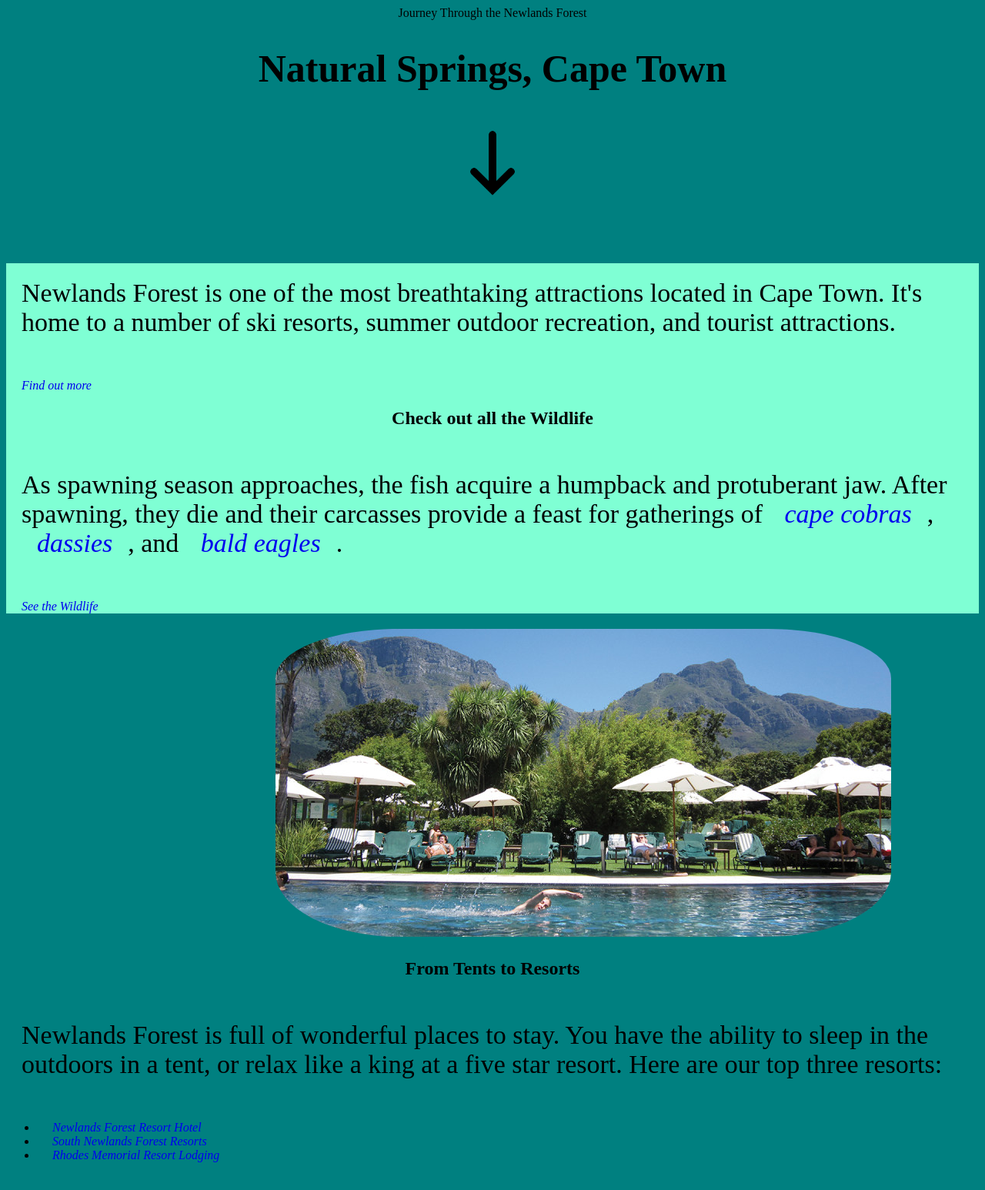
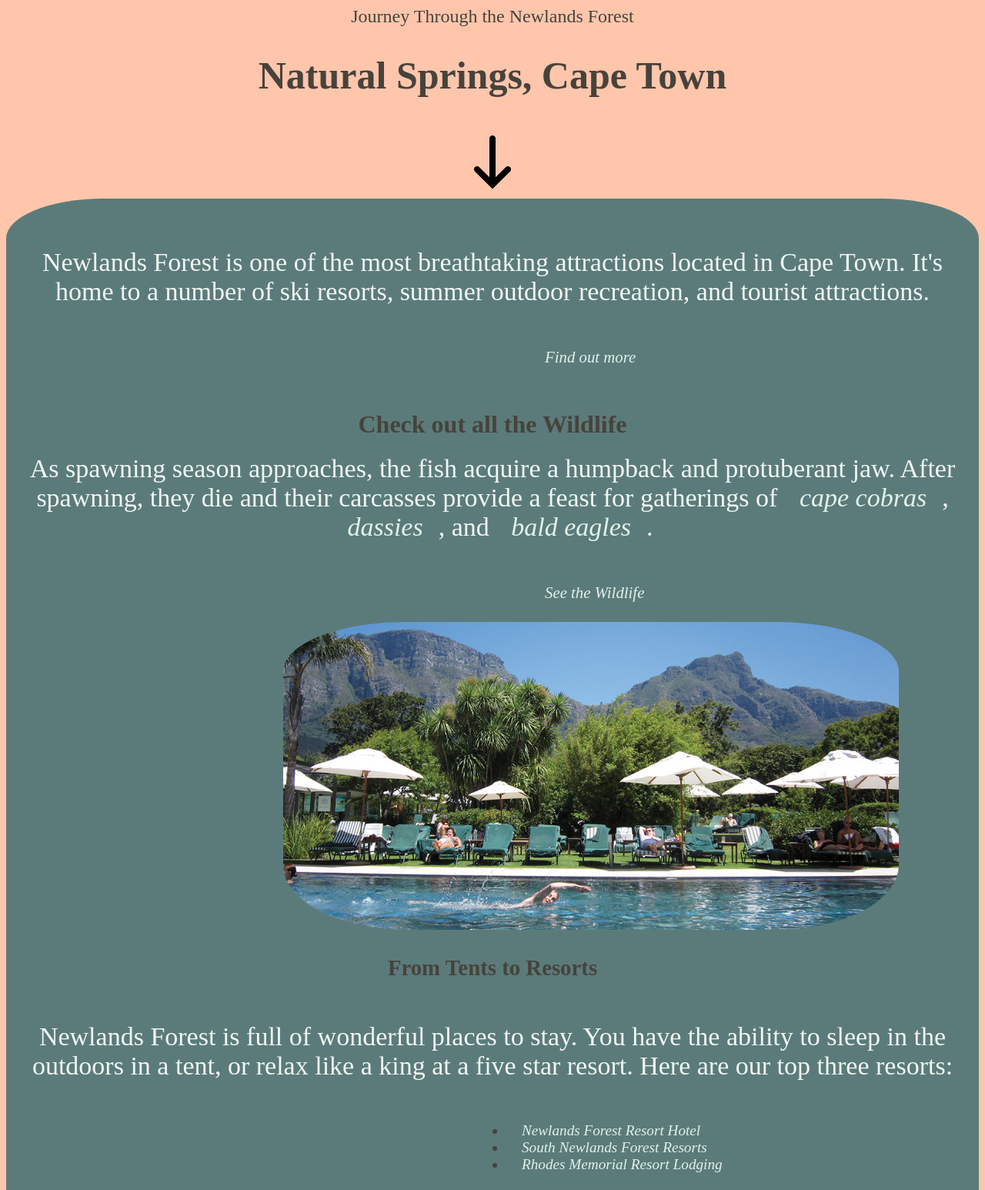
Before and after one commit to MogammadTaariqBardien/sass, a plain HTML site: page index.html in a window 1280 px wide. Shown: the top 1546 px of the page at 77% size. Drawn offline with Linux system fonts and the light colour scheme; a script that the page names is missing.

Commit message:
Added images and changed the styling

```diff
--- a/index.html
+++ b/index.html
@@ -57,10 +57,10 @@
                 accordingly. Here are a few tips:
             </p>
             <ol>
-                <li>Bring layers of clothing</li>
-                <li>Pack sunscreen</li>
-                <li>Carry extra water just in case</li>
-                <li>Pack light</li>
+                <li><span>Bring layers of clothing</span></li>
+                <li><span>Pack sunscreen</span></li>
+                <li><span>Carry extra water just in case</span></li>
+                <li><span>Pack light</span></li>
             </ol>
         </div>
     </div><!-- End .secondary-content -->
--- a/scss/partials/_base.scss
+++ b/scss/partials/_base.scss
@@ -2,7 +2,8 @@
 @import 'variables';
 
 body {
-    background-color: teal;
+    background-color: #FFC6AC;
+    color: #F0F7F4;
     header{
         text-align: center;
         height: 300px;
@@ -10,15 +11,19 @@ body {
     h1{
         font-size: $font-size1;
         text-align: center;
+        color: #46433C;
     }
 
     h2{
         text-align: center;
+        color: #46433C;
+        font-size: 2em;
     }
 
     h3{
         text-align: center;
-        font-size: 1.5em;
+        font-size: 1.8em;
+        color: #46433C;
     }
 
     img{
@@ -26,13 +31,43 @@ body {
     }
     p{
         font-size: $font-size2;
-        color: $text-color;
+        color: #F0F7F4;
         padding: 20px;
+        text-align: center;
     }
 
     a{
         text-decoration: none;
         font-style: italic;
         padding: 20px;
+        color: #E0F2E9;
+
+        &:hover{
+            color: #510D0A;
+        }
+    }
+
+    ul{
+        margin-left: 600px;
+        color: #46433C;
+
+        li{
+            font-size: 1.2em;
+        }
+
+    }
+
+    ol{
+        margin-left: 600px;
+        color: #46433C;
+
+        li{
+            color: #46433C;
+
+        }
+
+        span{
+            color: #E0F2E9;
+        }
     }
 }
--- a/scss/partials/_components.scss
+++ b/scss/partials/_components.scss
@@ -1,17 +1,42 @@
 body{
+    .main-title {
+        color: #46433C;
+        font-size: 1.5em;
+    }
+
     .main-header{
-        background-color: teal;
+        background-color: #FFC6AC;
+        margin-bottom: -50px;
         img{
-            width: 120px;
-            height: 120px;
+            width: 100px;
+            height: 100px;
             padding: 0;
             margin: 0;
         }
     }
 
-    .primary-content{
-        background-color: aquamarine;
+    .primary-content {
+        background-color: #5B7B7A;
+        height: 500px;
+        padding: 10px;
+        border-top-left-radius: 10%;
+        border-top-right-radius: 10%;
     }
+
+    .resorts {
+        background-color: #5B7B7A;
+        height: 800px;
+        padding: 10px;
+    }
+
+    .tips {
+        background-color: #5B7B7A;
+        height: 1000px;
+        padding: 10px;
+        border-bottom-left-radius: 10%;
+        border-bottom-right-radius: 10%;
+    }
+
     img{
         align-self: center;
         border-radius: 20%;
@@ -20,4 +45,35 @@ body{
 
     }
 
+    .callout{
+        margin-left: 670px;
+        font-size: 1.3em;
+
+        a:hover {
+            color: #510D0A;
+        }
+    }
+
+    .wildlife > h2 {
+        padding-top: 30px;
+        padding-bottom: 0px;
+        margin-bottom: 0px;
+    }
+
+    .wildlife > p {
+        padding-top: 20px;
+        margin-top: 0px;
+    }
+
+    .main-footer {
+        text-align: center;
+        p{
+            color: #46433C;
+        }
+
+        a{
+            color: #46433C;
+        }
+
+    }
 }
```
Also changed, not shown: css/styles.css, 2 other files.
